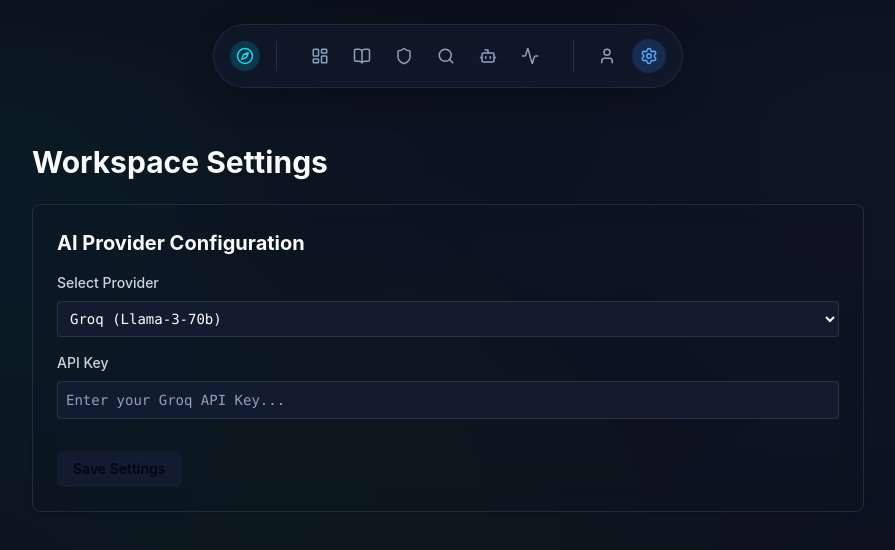
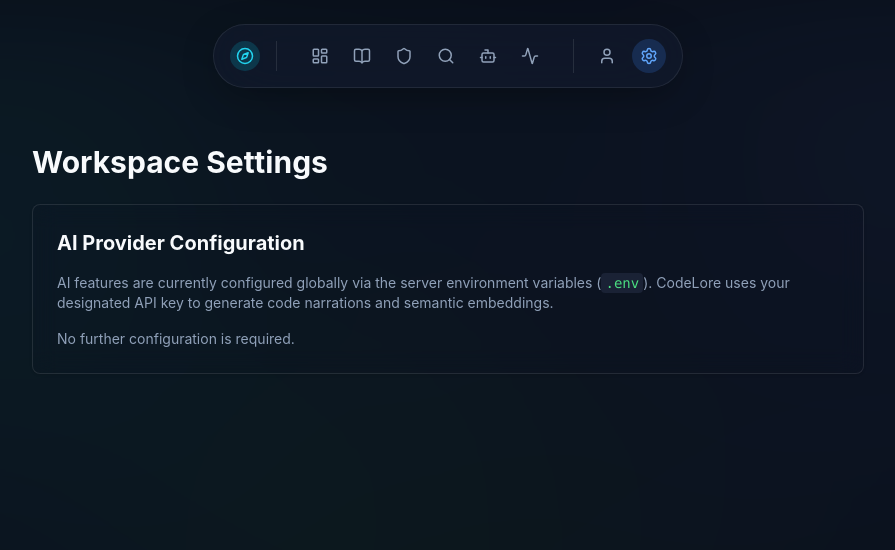
Before and after one commit to Naman-1508/CodeLore, a React (Vite) app in the folder apps/web/: page /settings in a window 1280 px wide. Shown: the top 550 px of the page, without its empty margins (192-1087 px from the left). Built offline with nearby package versions, Linux system fonts and the light colour scheme; no server answers; sample sign-in values are in the browser's storage.

Commit message:
docs: clarify AI vs deterministic core in README and remove API Key UI

```diff
--- a/apps/web/src/pages/WorkspaceSettings.tsx
+++ b/apps/web/src/pages/WorkspaceSettings.tsx
@@ -10,30 +10,13 @@
       <div className="bg-midnight-100/10 border border-white/10 rounded-lg p-6 shadow-sm backdrop-blur-md">
         <h2 className="text-xl font-bold text-slate-50 mb-4">AI Provider Configuration</h2>
         <div className="flex flex-col gap-4">
-          <label className="flex flex-col gap-2 text-sm font-medium text-slate-300">
-            Select Provider
-            <select
-              value={provider}
-              onChange={(e) => setProvider(e.target.value)}
-              className="border border-white/10 p-2 rounded bg-midnight-100 text-white focus:outline-none focus:ring-1 focus:ring-indigo-500 font-mono"
-            >
-              <option value="groq">Groq (Llama-3-70b)</option>
-              <option value="gemini">Google Gemini (Gemini-1.5-Pro)</option>
-              <option value="openai">OpenAI (GPT-4o)</option>
-            </select>
-          </label>
-          <label className="flex flex-col gap-2 text-sm font-medium text-slate-300">
-            API Key
-            <input
-              type="password"
-              placeholder={`Enter your ${provider === 'groq' ? 'Groq' : provider === 'gemini' ? 'Gemini' : 'OpenAI'} API Key...`}
-              className="border border-white/10 bg-midnight-100 text-white p-2 rounded focus:outline-none focus:ring-1 focus:ring-indigo-500 font-mono text-sm placeholder-slate-400"
-              aria-label={`${provider} API Key input`}
-            />
-          </label>
-          <button className="bg-midnight-100 text-slate-950 px-4 py-2 rounded-md hover:bg-slate-200 transition-colors mt-4 self-start font-semibold text-sm">
-            Save Settings
-          </button>
+          <p className="text-sm text-slate-400">
+            AI features are currently configured globally via the server environment variables (<code className="text-mint-400 bg-midnight-50 px-1 py-0.5 rounded">.env</code>).
+            CodeLore uses your designated API key to generate code narrations and semantic embeddings.
+          </p>
+          <p className="text-sm text-slate-400">
+            No further configuration is required.
+          </p>
         </div>
       </div>
     </div>
```
Also changed, not shown: 1 other file (tests, documents, lock files or other folders).
